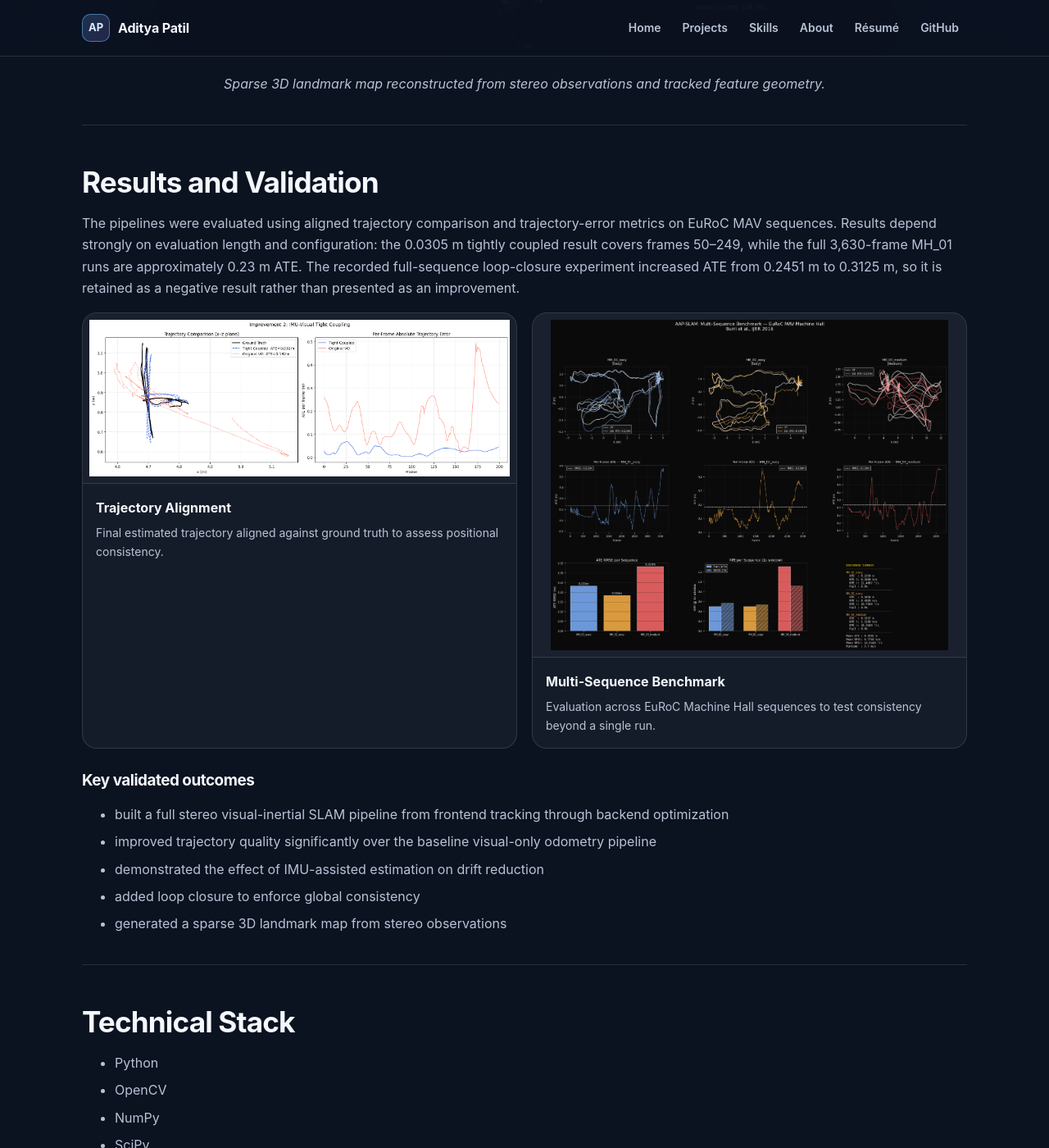
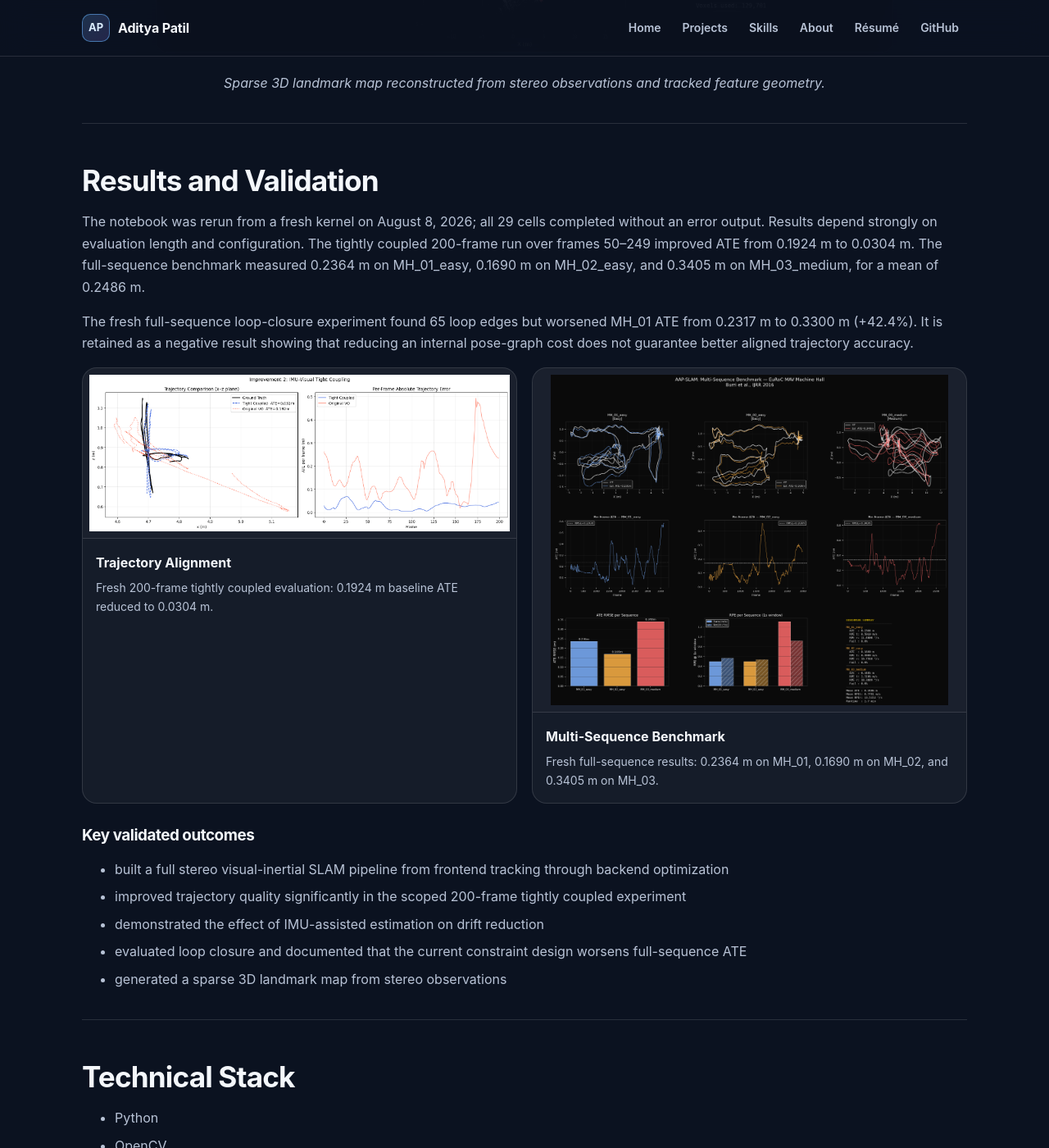
Before and after one commit to adityx23/adityapatil, a Jekyll site: the page built from projects/lk-stereo-visual-slam.md, in a window 1280 px wide and 1400 px high, scrolled down 7458 px. Shown: the whole window at 82% size. Built offline with Jekyll 4.4.1, drawn with Linux system fonts in a browser that asks for light colours; our own code applies the rules of GitHub Pages for plain Markdown files; some of the changed text lies outside the part shown.

Commit message:
Update portfolio with fresh SLAM results

```diff
--- a/projects/lk-stereo-visual-slam.md
+++ b/projects/lk-stereo-visual-slam.md
@@ -8,7 +8,7 @@ repository: https://github.com/adityx23/aap-slam-orb-nomad-navigation
 date_modified: 2026-08-08
 technologies: [Python, OpenCV, SciPy, EuRoC, Visual-Inertial Odometry]
 built: Stereo visual-inertial and ORB frame-to-map evaluation notebooks covering tracking, geometry, PnP motion estimation, optimization, loop closure, sparse mapping, and topological navigation.
-validated: A tightly coupled 200-frame run improved ATE from 0.1924 m to 0.0305 m; separate full-sequence experiments report approximately 0.23 m ATE and a 3,630-frame ORB run reports 0.9002 m.
+validated: A fresh 29-cell rerun completed without errors: the scoped 200-frame run improved ATE from 0.1924 m to 0.0304 m, while the three-sequence benchmark measured 0.2364 m, 0.1690 m, and 0.3405 m ATE.
 why: Shows algorithmic depth from perception frontend through estimation backend and quantitative trajectory evaluation.
 previous_project_url: /projects/ackermann-autonomous-robot
 previous_project_title: Ackermann Robot Bring-Up & Native Autonomy
@@ -22,7 +22,7 @@ next_project_title: Automatic Transmission Controller
   <div><strong>Role</strong><span>Perception pipeline and evaluation</span></div>
   <div><strong>Context</strong><span>Independent SLAM implementation</span></div>
   <div><strong>Platform</strong><span>Python · OpenCV · SciPy · EuRoC</span></div>
-  <div><strong>Outcome</strong><span>0.0305 m ATE on a scoped 200-frame run</span></div>
+  <div><strong>Outcome</strong><span>0.0304 m scoped ATE · 0.2486 m three-sequence mean</span></div>
 </div>
 
 <div class="project-links" markdown="0">
@@ -146,26 +146,26 @@ To improve rotational stability and overall trajectory consistency, IMU informat
 
 ## Backend Optimization
 
-After the frontend and visual-inertial estimation stages, the trajectory was refined using bundle adjustment. Local and sliding-window optimization were used to reduce drift and improve consistency across neighboring poses.
+After the frontend and visual-inertial estimation stages, local and sliding-window bundle adjustment reduced reprojection error in the optimized windows. In the fresh run, this did not improve global ATE, reinforcing the distinction between local objective improvement and trajectory accuracy.
 
 <p align="center">
   <img src="{{ site.baseurl }}/assets/lk_slam/bundle_adjustment_trajectory.png" alt="Bundle adjustment trajectory improvement" width="700" loading="lazy" decoding="async">
 </p>
 <p align="center">
-  <em>Sliding-window bundle adjustment improved local pose consistency and reduced accumulated drift.</em>
+  <em>Sliding-window bundle adjustment reduced local reprojection error; global ATE remained approximately unchanged.</em>
 </p>
 
 ---
 
 ## Loop Closure and Pose Graph Refinement
 
-To move from visual odometry toward a true SLAM system, the pipeline added loop closure using keyframes and graph-based trajectory correction. Revisited locations were detected and used to globally adjust the trajectory.
+The pipeline also evaluates loop closure using keyframes and graph-based trajectory correction. The fresh run detected 65 loop edges, but the resulting optimization worsened aligned MH_01 trajectory error from 0.2317 m to 0.3300 m. This identifies loop validation and constraint weighting as unresolved engineering work.
 
 <p align="center">
   <img src="{{ site.baseurl }}/assets/lk_slam/slam_loop_closure.png" alt="Loop closure trajectory refinement" width="900" loading="lazy" decoding="async">
 </p>
 <p align="center">
-  <em>Loop closure introduced global consistency by reconnecting revisited parts of the trajectory and reducing long-horizon drift.</em>
+  <em>Negative result: graph cost fell by 60%, while aligned ATE increased by 42.4%.</em>
 </p>
 
 ---
@@ -185,7 +185,9 @@ Alongside trajectory estimation, the system reconstructed a sparse 3D landmark m
 
 ## Results and Validation
 
-The pipelines were evaluated using aligned trajectory comparison and trajectory-error metrics on EuRoC MAV sequences. Results depend strongly on evaluation length and configuration: the 0.0305 m tightly coupled result covers frames 50–249, while the full 3,630-frame MH_01 runs are approximately 0.23 m ATE. The recorded full-sequence loop-closure experiment increased ATE from 0.2451 m to 0.3125 m, so it is retained as a negative result rather than presented as an improvement.
+The notebook was rerun from a fresh kernel on August 8, 2026; all 29 cells completed without an error output. Results depend strongly on evaluation length and configuration. The tightly coupled 200-frame run over frames 50–249 improved ATE from 0.1924 m to 0.0304 m. The full-sequence benchmark measured 0.2364 m on MH_01_easy, 0.1690 m on MH_02_easy, and 0.3405 m on MH_03_medium, for a mean of 0.2486 m.
+
+The fresh full-sequence loop-closure experiment found 65 loop edges but worsened MH_01 ATE from 0.2317 m to 0.3300 m (+42.4%). It is retained as a negative result showing that reducing an internal pose-graph cost does not guarantee better aligned trajectory accuracy.
 
 <div class="figure-grid">
 
@@ -194,7 +196,7 @@ The pipelines were evaluated using aligned trajectory comparison and trajectory-
     <div class="figure-card-body">
       <div class="figure-card-title">Trajectory Alignment</div>
       <div class="figure-card-desc">
-        Final estimated trajectory aligned against ground truth to assess positional consistency.
+        Fresh 200-frame tightly coupled evaluation: 0.1924 m baseline ATE reduced to 0.0304 m.
       </div>
     </div>
   </div>
@@ -204,7 +206,7 @@ The pipelines were evaluated using aligned trajectory comparison and trajectory-
     <div class="figure-card-body">
       <div class="figure-card-title">Multi-Sequence Benchmark</div>
       <div class="figure-card-desc">
-        Evaluation across EuRoC Machine Hall sequences to test consistency beyond a single run.
+        Fresh full-sequence results: 0.2364 m on MH_01, 0.1690 m on MH_02, and 0.3405 m on MH_03.
       </div>
     </div>
   </div>
@@ -213,9 +215,9 @@ The pipelines were evaluated using aligned trajectory comparison and trajectory-
 
 ### Key validated outcomes
 - built a full stereo visual-inertial SLAM pipeline from frontend tracking through backend optimization
-- improved trajectory quality significantly over the baseline visual-only odometry pipeline
+- improved trajectory quality significantly in the scoped 200-frame tightly coupled experiment
 - demonstrated the effect of IMU-assisted estimation on drift reduction
-- added loop closure to enforce global consistency
+- evaluated loop closure and documented that the current constraint design worsens full-sequence ATE
 - generated a sparse 3D landmark map from stereo observations
 
 ---
@@ -241,8 +243,8 @@ The pipelines were evaluated using aligned trajectory comparison and trajectory-
 - frontend quality matters: stable tracking and stereo consistency strongly affect everything downstream
 - stereo rectification quality is critical for reliable depth estimation
 - IMU information is especially valuable for improving rotational stability and trajectory consistency
-- backend optimization adds substantial value beyond raw frame-to-frame odometry
-- loop closure is the key transition point from VO to a more complete SLAM system
+- backend optimization can add value, but must be validated against trajectory metrics rather than internal cost alone
+- loop closure requires stronger geometric validation and weighting before it improves this full-sequence result
 
 ---
 
```
Also changed, not shown: assets/lk_slam/slam_benchmark_results.png, assets/lk_slam/slam_final_result.png, assets/lk_slam/slam_loop_closure.png.
